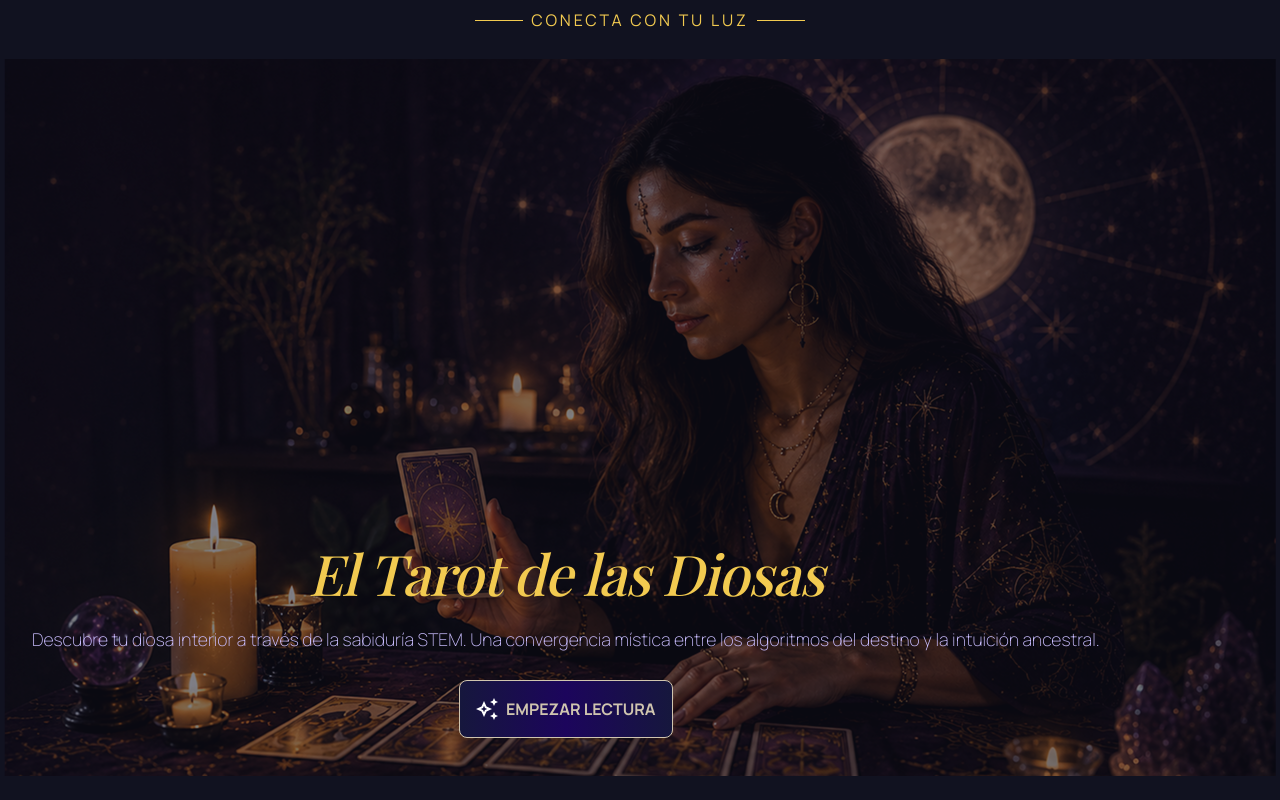
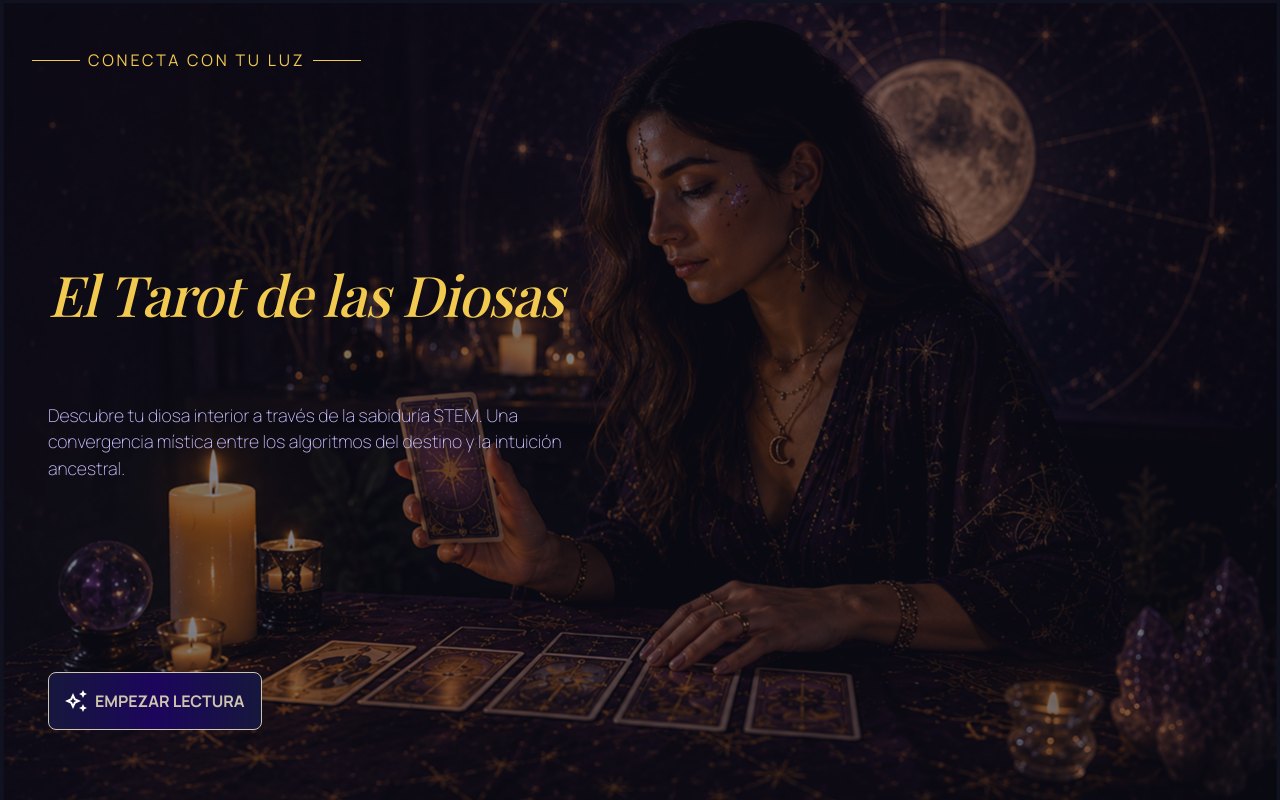
Before and after one commit to FactoriaF5-Tarot-Team1/GoddessesTarot, a React (Vite) app: page / in a window 1280 px wide. Built offline with nearby package versions, Linux system fonts and the light colour scheme; a web font is replaced by a local one.

Commit message:
style: responsive Hero component

```diff
--- a/src/components/hero/Hero.module.scss
+++ b/src/components/hero/Hero.module.scss
@@ -1,6 +1,7 @@
 @use "../../styles/variables" as v;
 
 .textLines {
+  z-index: 20;
   display: flex;
   flex-direction: row;
   justify-content: center;
@@ -42,7 +43,7 @@
     font-weight: 500;
     font-style: italic;
     letter-spacing: -1.12px;
-    width: 80%;
+    width: 90%;
   }
 
   p {
@@ -52,3 +53,46 @@
     padding-bottom: 1rem;
   }
 }
+
+/* TABLET */
+@media (min-width: 768px) {
+  .textLines {
+    position: absolute;
+    padding: 3rem 0rem;
+    left: 2rem;
+  }
+
+  .hero {
+    height: 100vh;
+  }
+}
+
+/* DESKTOP */
+@media (min-width: 1024px) {
+  .textLines {
+    position: absolute;
+    padding: 3rem 0rem;
+    left: 2rem;
+  }
+
+  .hero {
+    height: 100vh;
+  }
+
+  .heroContent {
+    width: 50%;
+    padding: 2rem 3rem;
+    align-items: flex-start;
+    justify-content: flex-start;
+
+    h1 {
+      text-align: left;
+      width: 100%;
+      margin-bottom: 10%;
+    }
+
+    p {
+      margin-bottom: 30%;
+    }
+  }
+}
```
